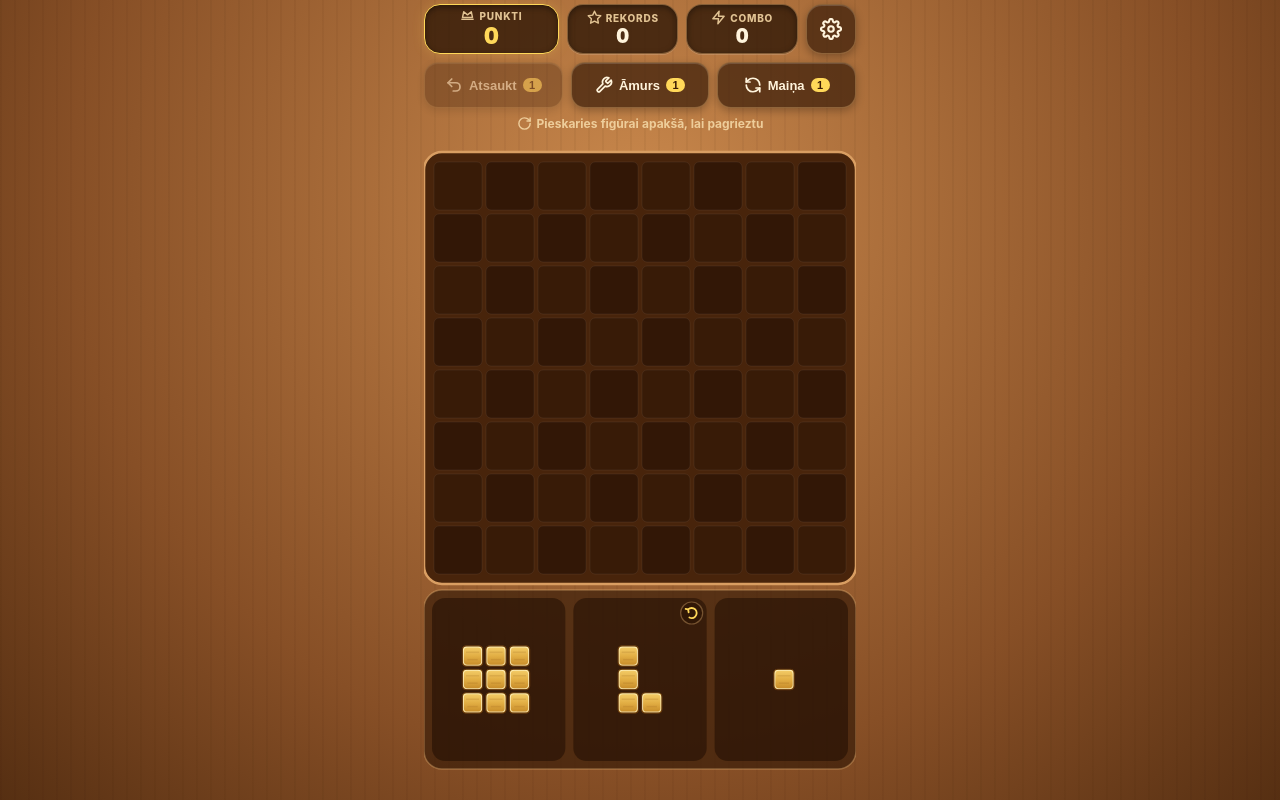
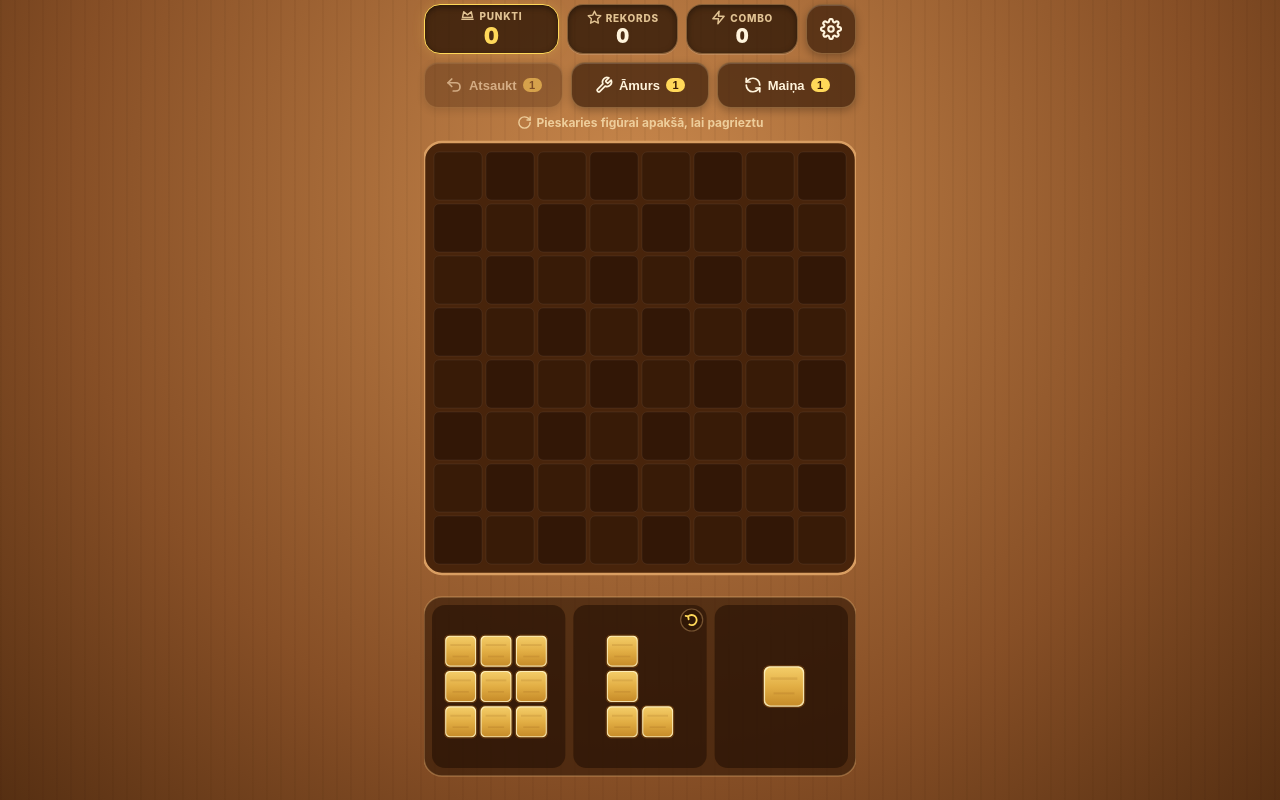
Before and after one commit to janism-web/koka-bluki, a plain HTML site: page index.html in a window 1280 px wide. Drawn offline with Linux system fonts and the light colour scheme.

Commit message:
Add files via upload

```diff
--- a/index.html
+++ b/index.html
@@ -95,7 +95,6 @@
     padding: env(safe-area-inset-top, 10px) 14px env(safe-area-inset-bottom, 12px) 14px;
   }
 
-  /* #1 Harmonized Material Header Capsules */
   .header {
     display: flex;
     align-items: stretch;
@@ -177,7 +176,6 @@
     transform: scale(0.94);
   }
 
-  /* #2 Clean Vector-Icon Action Bar */
   .action-bar {
     display: grid;
     grid-template-columns: repeat(3, 1fr);
@@ -233,7 +231,7 @@
     display: flex;
     align-items: center;
     justify-content: center;
-    min-height: 26px;
+    min-height: 24px;
     padding: 2px 0;
   }
   .status-banner {
@@ -282,7 +280,6 @@
     height: 100%;
   }
 
-  /* #4 Modern Material 3 Elevated Dialogs */
   .modal-backdrop {
     position: fixed;
     inset: 0;
@@ -444,7 +441,6 @@
     transform: scale(0.97);
   }
 
-  /* Settings Menu Items */
   .settings-list {
     display: flex;
     flex-direction: column;
@@ -493,7 +489,6 @@
     color: #ffffff;
   }
 
-  /* #4 Theme Selector List with Visual Progress Bars */
   .theme-list {
     display: flex;
     flex-direction: column;
@@ -576,7 +571,6 @@
 </head>
 <body>
 <div id="app">
-  <!-- #1 & #2 Harmonized Material Header with Vector SVG Icons & Tabular Numerals -->
   <div class="header">
     <div class="stat-capsule score-primary">
       <div class="stat-label">
@@ -610,7 +604,6 @@
     </button>
   </div>
 
-  <!-- #2 Clean Vector-Icon Action Bar -->
   <div class="action-bar">
     <button class="btn-action" id="undo-btn">
       <svg class="m-icon" viewBox="0 0 24 24"><path d="M9 14L4 9l5-5"/><path d="M4 9h10.5a5.5 5.5 0 0 1 5.5 5.5v0a5.5 5.5 0 0 1-5.5 5.5H11"/></svg>
@@ -645,7 +638,7 @@
   </div>
 </div>
 
-<!-- #4 Material 3 Game Over Modal -->
+<!-- Game Over Modal -->
 <div class="modal-backdrop" id="gameover-modal">
   <div class="modal-card">
     <div class="modal-badge" id="modal-record-badge">
@@ -681,7 +674,7 @@
   </div>
 </div>
 
-<!-- #4 Material 3 Settings / Menu Modal -->
+<!-- Settings / Menu Modal -->
 <div class="modal-backdrop" id="settings-modal">
   <div class="modal-card">
     <div class="modal-header-icon">
@@ -719,7 +712,7 @@
   </div>
 </div>
 
-<!-- #4 Material 3 Themes Modal with Visual Progress Bars -->
+<!-- Themes Modal -->
 <div class="modal-backdrop" id="themes-modal">
   <div class="modal-card">
     <div class="modal-title">Materiālu tēmas</div>
@@ -737,10 +730,9 @@
   const TAP_THRESHOLD_MS = 280;
   const MAGNETIC_SNAP_RATIO = 0.44;
   const STORAGE_BEST_KEY = "koka_bloki_best";
-  const STORAGE_STATE_KEY = "koka_bloki_saved_state_v5";
+  const STORAGE_STATE_KEY = "koka_bloki_saved_state_v6";
   const STORAGE_THEME_KEY = "koka_bloki_theme_v1";
 
-  // #1 Unified Dynamic Color Tokens for each theme
   const THEMES = [
     {
       id: "oak",
@@ -1062,7 +1054,7 @@
   let grid = Array.from({ length: GRID_SIZE }, () => Array(GRID_SIZE).fill(0));
   let tray = [null, null, null];
   let score = 0;
-  let displayedScore = 0; // #3 Smooth roll-up score counter
+  let displayedScore = 0;
   let bestScore = parseInt(localStorage.getItem(STORAGE_BEST_KEY) || "0", 10);
   let newRecordCelebrated = false;
   let isGameOver = false;
@@ -1152,6 +1144,7 @@
     }
   }
 
+  // Proportional vertical distribution: eliminates top & bottom dead space on tall 20:9 displays
   function resize() {
     const rect = canvas.parentElement.getBoundingClientRect();
     width = rect.width;
@@ -1162,17 +1155,24 @@
     ctx.setTransform(dpr, 0, 0, dpr, 0, 0);
 
     const maxBoardW = width - 16;
-    // Ensure board + gap + proportional tray (3.45 * cellSize) fit comfortably with balanced vertical centering
-    const maxBoardH = (height - 28) / (1 + 3.45 / GRID_SIZE);
+    const minTopMargin = 10;
+    const minBottomMargin = 10;
+    const minGap = 16;
+    const maxBoardH = (height - (minTopMargin + minBottomMargin + minGap)) / (1 + 3.45 / GRID_SIZE);
+
     boardSize = Math.floor(Math.min(maxBoardW, maxBoardH));
     cellSize = boardSize / GRID_SIZE;
-
-    const gapBetween = 14;
     trayHeight = Math.round(cellSize * 3.45);
-    const totalContentH = boardSize + gapBetween + trayHeight;
+
+    const freeVertical = Math.max(0, height - boardSize - trayHeight);
+    // Distribute free vertical space cleanly: ~22% top margin, ~44% between board & dock, ~34% bottom margin
+    const topMargin = Math.max(8, Math.round(freeVertical * 0.22));
+    const gapBetween = Math.max(14, Math.min(38, Math.round(freeVertical * 0.44)));
+    const remainingBottom = height - topMargin - boardSize - gapBetween - trayHeight;
+    const extraOffset = remainingBottom > 34 ? Math.round((remainingBottom - 22) * 0.35) : 0;
 
     boardX = Math.floor((width - boardSize) / 2);
-    boardY = Math.max(6, Math.floor((height - totalContentH) * 0.44));
+    boardY = topMargin + extraOffset;
     trayY = boardY + boardSize + gapBetween;
   }
 
@@ -1599,7 +1599,29 @@
     };
   }
 
-  // #5 Draw crisp vector Material rotation badge in top-right corner of rotatable slot
+  // Adaptive Piece Scaling: scales block size inside the dock slot based on piece dimensions
+  function getAdaptiveDockCellSize(piece, slotInnerW, slotInnerH) {
+    const rows = piece.shape.length;
+    const cols = piece.shape[0].length;
+    const maxDim = Math.max(rows, cols);
+
+    // Target ratio relative to main grid cellSize based on piece span
+    let targetRatio = 0.60;
+    if (maxDim === 1) targetRatio = 0.88;
+    else if (maxDim === 2) targetRatio = 0.78;
+    else if (maxDim === 3) targetRatio = 0.68;
+    else if (maxDim === 4) targetRatio = 0.60;
+    else targetRatio = 0.54;
+
+    const desiredSize = cellSize * targetRatio;
+    const padX = piece.rotatable ? 28 : 18;
+    const padY = 18;
+    const maxFitW = (slotInnerW - padX) / cols;
+    const maxFitH = (slotInnerH - padY) / rows;
+
+    return Math.min(desiredSize, maxFitW, maxFitH);
+  }
+
   function drawRotateBadge(cx, cy, t) {
     ctx.save();
     ctx.fillStyle = t.surfaceRecessed;
@@ -1610,7 +1632,6 @@
     ctx.fill();
     ctx.stroke();
 
-    // Vector circular arrow inside badge
     ctx.strokeStyle = t.accentPrimary;
     ctx.lineWidth = 1.8;
     ctx.lineCap = "round";
@@ -1618,7 +1639,6 @@
     ctx.arc(cx, cy, 5, -Math.PI * 0.75, Math.PI * 0.65);
     ctx.stroke();
 
-    // Arrowhead
     const tipX = cx + 5 * Math.cos(-Math.PI * 0.75);
     const tipY = cy + 5 * Math.sin(-Math.PI * 0.75);
     ctx.beginPath();
@@ -1632,7 +1652,6 @@
   function draw() {
     const t = getActiveTheme();
 
-    // #3 Smooth roll-up score counter animation
     if (displayedScore !== score) {
       const diff = score - displayedScore;
       const step = Math.sign(diff) * Math.max(1, Math.ceil(Math.abs(diff) * 0.22));
@@ -1724,7 +1743,6 @@
       if (fc.life <= 0) flashCells.splice(i, 1);
     }
 
-    // #5 Recessed Wooden Dock Tray at bottom with individual carved slots
     const dockX = boardX - framePad;
     const dockW = boardSize + framePad * 2;
     ctx.save();
@@ -1750,7 +1768,6 @@
       ctx.restore();
     }
 
-    const miniCell = Math.min(cellSize * 0.60, (slotInnerW - 16) / 5, (slotInnerH - 16) / 5);
     for (let i = 0; i < 3; i++) {
       const piece = tray[i];
       if (!piece) continue;
@@ -1759,14 +1776,15 @@
       const center = getTraySlotCenter(i);
       const rows = piece.shape.length;
       const cols = piece.shape[0].length;
+      const dynCell = getAdaptiveDockCellSize(piece, slotInnerW, slotInnerH);
 
       if (piece.animScale < 1) {
         piece.animScale = Math.min(1, piece.animScale + 0.12);
       }
 
       const scale = piece.animScale;
-      const pw = cols * miniCell * scale;
-      const ph = rows * miniCell * scale;
+      const pw = cols * dynCell * scale;
+      const ph = rows * dynCell * scale;
       const startX = center.x - pw / 2;
       const startY = center.y - ph / 2;
 
@@ -1774,16 +1792,15 @@
         for (let c = 0; c < cols; c++) {
           if (piece.shape[r][c]) {
             drawWoodBlock(
-              startX + c * miniCell * scale,
-              startY + r * miniCell * scale,
-              miniCell * scale,
+              startX + c * dynCell * scale,
+              startY + r * dynCell * scale,
+              dynCell * scale,
               hammerArmed ? 0.45 : 1
             );
           }
         }
       }
 
-      // #5 Top-right circular Material badge for rotatable pieces
       if (piece.rotatable && !hammerArmed) {
         const sx = dockX + slotGap + i * (slotInnerW + slotGap);
         const sy = trayY + slotGap;
@@ -1919,7 +1936,7 @@
       return;
     }
 
-    if (pos.y >= trayY - 12) {
+    if (pos.y >= trayY - 14) {
       const slotIndex = Math.max(0, Math.min(2, Math.floor(pos.x / (width / 3))));
       if (tray[slotIndex] !== null) {
         dragState = {
@@ -2073,7 +2090,6 @@
     checkGameOver();
   });
 
-  // Settings Modal & Safe 2-step Reset Confirmation
   let resetConfirmTimeout = null;
   let resetConfirmArmed = false;
 
@@ -2132,7 +2148,6 @@
     }
   });
 
-  // #4 Material 3 Themes Modal with Visual Progress Bars
   function renderThemesList() {
     const list = document.getElementById("theme-list");
     list.innerHTML = "";
@@ -2198,7 +2213,6 @@
     document.getElementById("themes-modal").classList.remove("show");
   });
 
-  // Peek Board & Share Score
   const peekBtn = document.getElementById("peek-board-btn");
   const gameOverModal = document.getElementById("gameover-modal");
 
--- a/sw.js
+++ b/sw.js
@@ -1,4 +1,4 @@
-const CACHE_NAME = 'koka-bloki-v10-proportions';
+const CACHE_NAME = 'koka-bloki-v11-dynamic-scale';
 const ASSETS = [
   './',
   './index.html',
```
